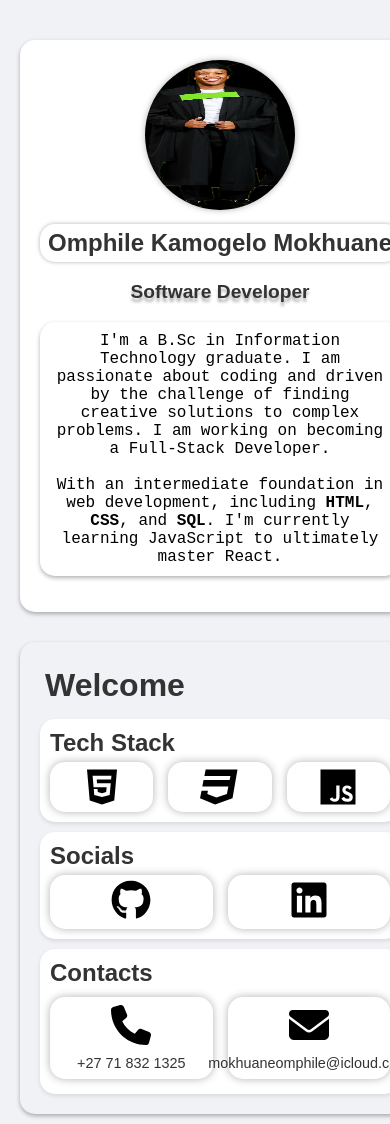
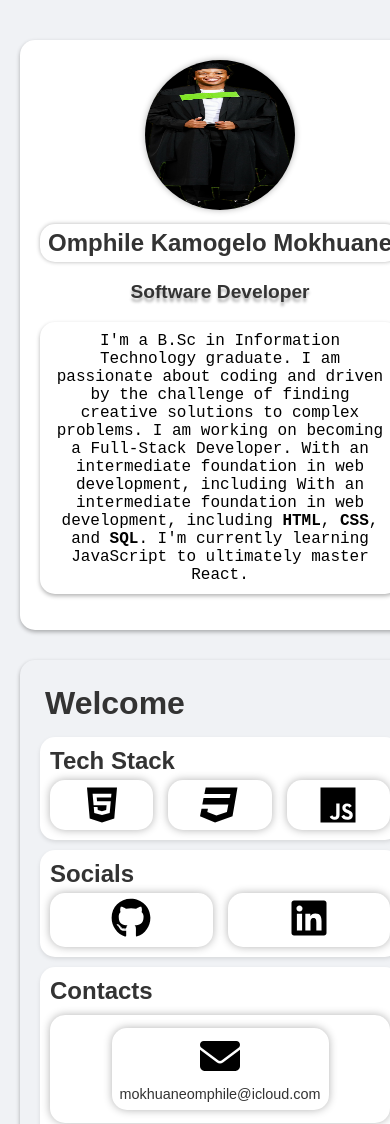
Before and after one commit to OmphileMokhuane/Omphile-Mokhuane-Portfolio, a plain HTML site: page pages/index.html in a window 390 px wide. Shown: the top 1124 px of the page. Drawn offline with Linux system fonts and the light colour scheme.

Commit message:
Update index.html: enhance bio details and remove phone contact

```diff
--- a/pages/index.html
+++ b/pages/index.html
@@ -18,13 +18,16 @@
                     I'm a B.Sc in Information Technology graduate.
                     I am passionate about coding and driven by the
                     challenge of finding creative solutions to complex problems.
-                    I am working on becoming a Full-Stack Developer.<br><br>
+                    I am working on becoming a Full-Stack Developer.
+                    With an intermediate foundation in web development, including
+
                     With an intermediate foundation in web development,
                     including
                     <span class="highlight">HTML</span>,
                     <span class="highlight">CSS</span>, and
                     <span class="highlight">SQL</span>.
                     I'm currently learning JavaScript to ultimately master React.
+
                 </p>
             </div>
         </div>
@@ -65,9 +68,6 @@
                 <h2>Contacts</h2>
                 <div class="contacts">
                     <div class="contact-container">
-                        <img src="/icons/phone-solid.svg" alt="Phone icon" class="contact-icon">
-                        <a href="tel:+27718321325" class="contact">+27 71 832 1325</a>
-                    </div>
                     <div class="contact-container">
                         <img src="/icons/envelope-solid.svg" alt="Email icon" class="contact-icon">
                         <a href="mailto:mokhuaneomphile@icloud.com" class="contact">mokhuaneomphile@icloud.com</a>
```
